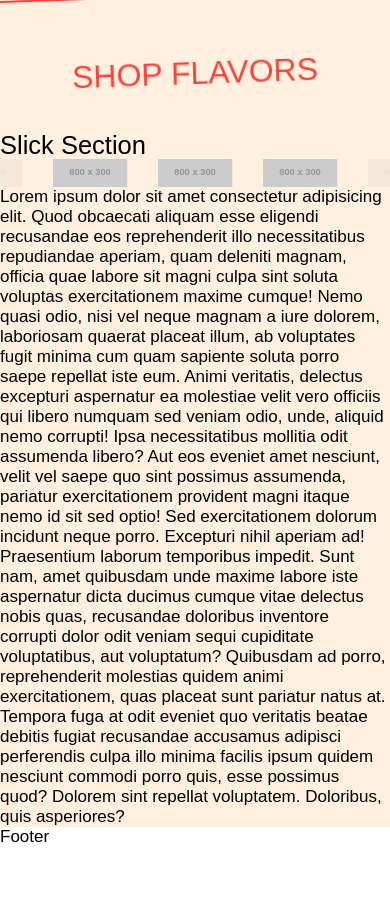
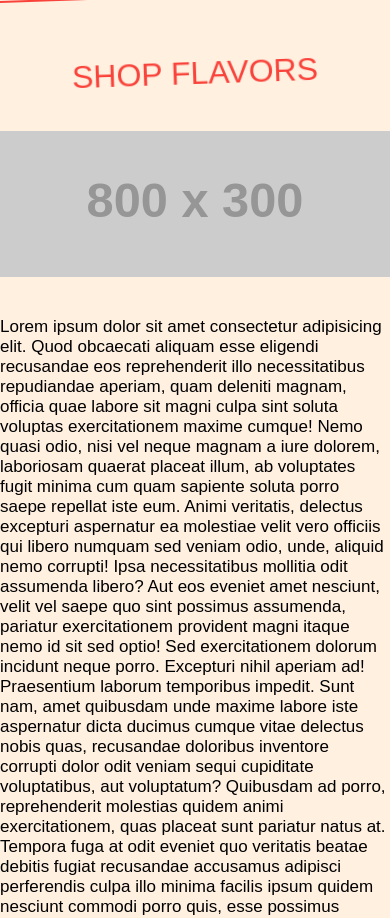
Before and after one commit to Cancey-Dejean/de-la-calle-remake, a Next.js app: page / in a window 390 px wide. Shown: the part 1007-1925 px from the top of the page. Before the commit the page ends 1854 px from the top, so only its background shows below. Built offline with nearby package versions, Linux system fonts and the light colour scheme; a web font is replaced by a local one.

Commit message:
Responsive Styling for slider

```diff
--- a/app/components/HomeFlavors.jsx
+++ b/app/components/HomeFlavors.jsx
@@ -6,9 +6,6 @@ const HomeFlavors = () => {
       <MarqueeBig bgColor="var(--cream)" textColor="var(--color-primary)" />
 
       <h2 className="section-title">SHOP FLAVORS</h2>
-
-      <div>
-        <h1>Slick Section</h1>
 
       <SwiperCarousel>
         <img
@@ -58,7 +55,9 @@ const HomeFlavors = () => {
           alt="Slide 11"
         />
       </SwiperCarousel>
-      </div>
+
+      <br />
+      <br />
       <p>
         Lorem ipsum dolor sit amet consectetur adipisicing elit. Quod obcaecati
         aliquam esse eligendi recusandae eos reprehenderit illo necessitatibus
--- a/app/components/Sliders.jsx
+++ b/app/components/Sliders.jsx
@@ -17,6 +17,24 @@ const SwiperCarousel = ({ children, settings }) => {
     loop: true,
     pagination: false,
     autoplay: { delay: 5000 },
+    breakpoints: {
+      320: {
+        slidesPerView: 1,
+        spaceBetween: 10,
+      },
+      480: {
+        slidesPerView: 2,
+        spaceBetween: 20,
+      },
+      640: {
+        slidesPerView: 3,
+        spaceBetween: 30,
+      },
+      1024: {
+        slidesPerView: 4,
+        spaceBetween: 40,
+      },
+    },
   }
 
   const swiperSettings = settings
```
Lines whose indentation alone changed are shown as unchanged.
